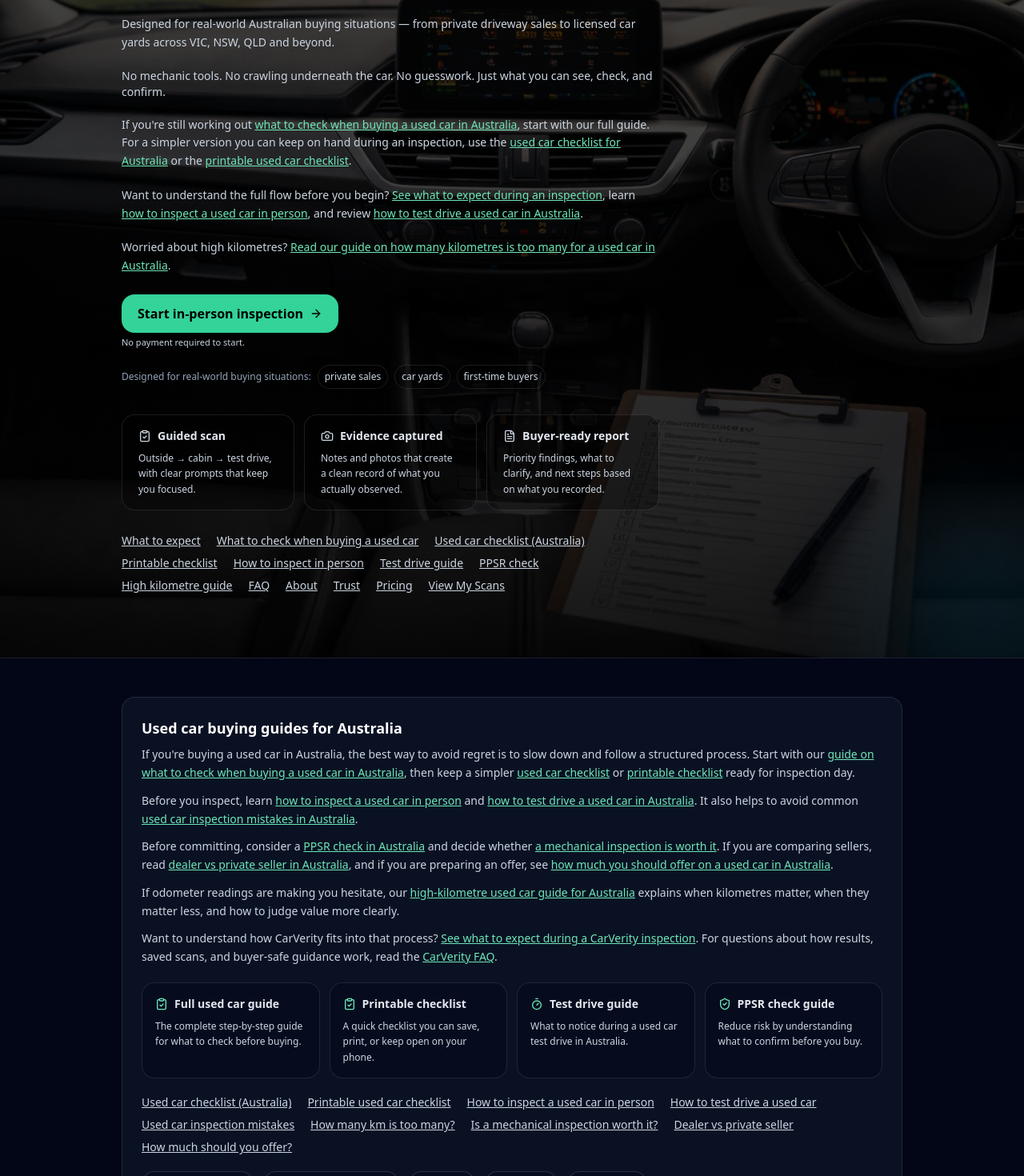
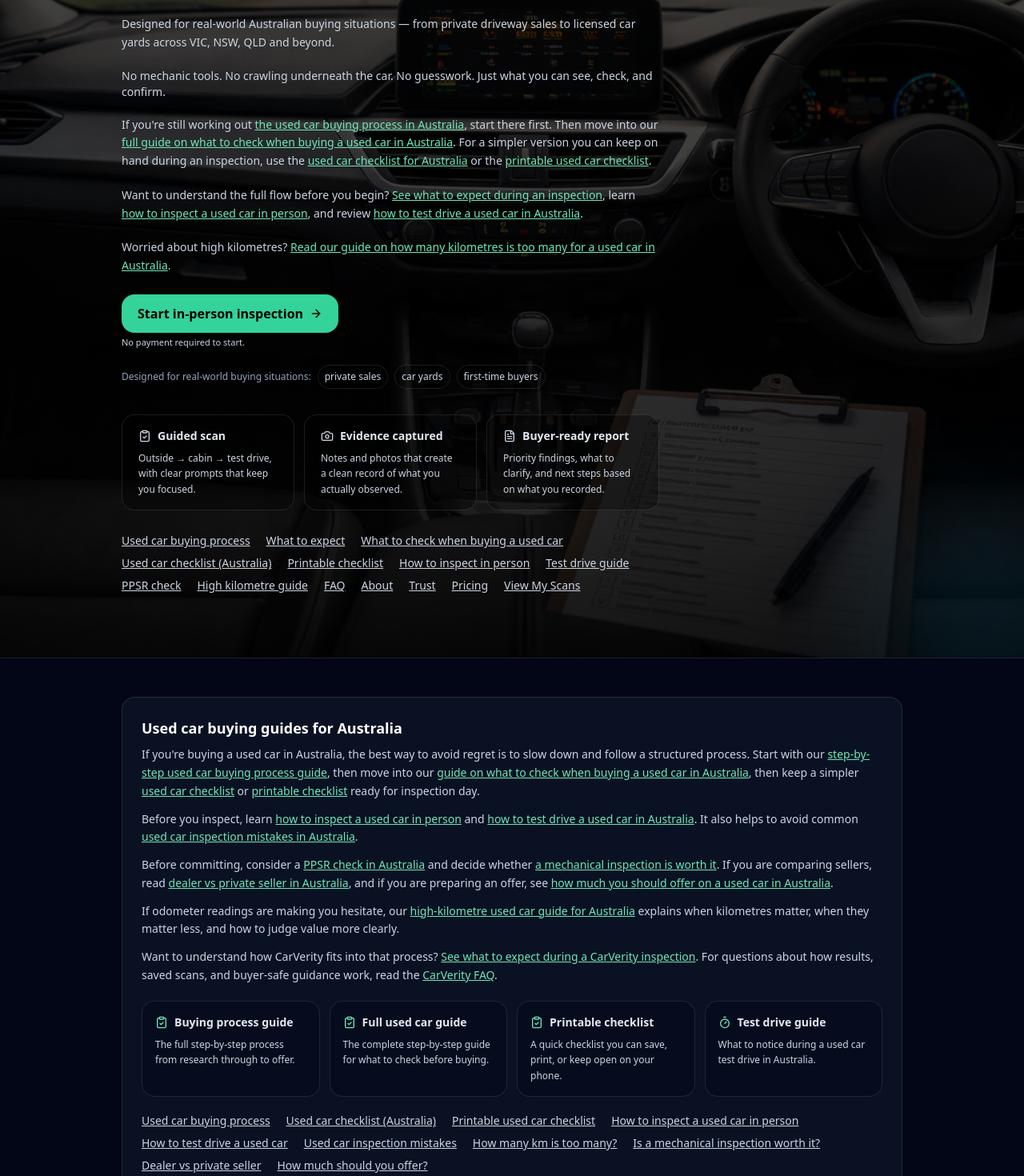
Before and after one commit to jeremy-swallow/carverity-clean, a React (Vite) app: page / in a window 1280 px wide. Shown: the part 416-1886 px from the top of the page at 80% size. Built offline with nearby package versions, Linux system fonts and the light colour scheme; no server answers.

Commit message:
Update Home page with buying process hub links

```diff
--- a/src/pages/Home.tsx
+++ b/src/pages/Home.tsx
@@ -360,13 +360,20 @@ export default function Home() {
             <p className="text-sm leading-relaxed text-slate-300">
               If you&apos;re still working out{" "}
               <Link
+                to="/used-car-buying-process-australia"
+                className="text-emerald-300 underline hover:text-emerald-200"
+              >
+                the used car buying process in Australia
+              </Link>
+              , start there first. Then move into our{" "}
+              <Link
                 to="/what-to-check-when-buying-a-used-car-australia"
                 className="text-emerald-300 underline hover:text-emerald-200"
               >
-                what to check when buying a used car in Australia
+                full guide on what to check when buying a used car in Australia
               </Link>
-              , start with our full guide. For a simpler version you can keep on
-              hand during an inspection, use the{" "}
+              . For a simpler version you can keep on hand during an inspection,
+              use the{" "}
               <Link
                 to="/used-car-checklist-australia"
                 className="text-emerald-300 underline hover:text-emerald-200"
@@ -502,6 +509,13 @@ export default function Home() {
 
             <div className="flex flex-wrap gap-x-5 gap-y-2 pt-2">
               <Link
+                to="/used-car-buying-process-australia"
+                className="text-sm text-slate-300 underline"
+              >
+                Used car buying process
+              </Link>
+
+              <Link
                 to="/what-to-expect"
                 className="text-sm text-slate-300 underline"
               >
@@ -596,6 +610,13 @@ export default function Home() {
             If you&apos;re buying a used car in Australia, the best way to avoid
             regret is to slow down and follow a structured process. Start with
             our{" "}
+            <Link
+              to="/used-car-buying-process-australia"
+              className="text-emerald-300 underline hover:text-emerald-200"
+            >
+              step-by-step used car buying process guide
+            </Link>
+            , then move into our{" "}
             <Link
               to="/what-to-check-when-buying-a-used-car-australia"
               className="text-emerald-300 underline hover:text-emerald-200"
@@ -709,6 +730,19 @@ export default function Home() {
 
           <div className="mt-5 grid gap-3 sm:grid-cols-2 lg:grid-cols-4">
             <Link
+              to="/used-car-buying-process-australia"
+              className="rounded-2xl border border-white/10 bg-slate-950/40 p-4 transition hover:bg-slate-950/55"
+            >
+              <div className="flex items-center gap-2 text-slate-200">
+                <ClipboardCheck className="h-4 w-4 text-emerald-300" />
+                <p className="text-sm font-semibold">Buying process guide</p>
+              </div>
+              <p className="mt-2 text-xs leading-relaxed text-slate-300">
+                The full step-by-step process from research through to offer.
+              </p>
+            </Link>
+
+            <Link
               to="/what-to-check-when-buying-a-used-car-australia"
               className="rounded-2xl border border-white/10 bg-slate-950/40 p-4 transition hover:bg-slate-950/55"
             >
@@ -747,22 +781,15 @@ export default function Home() {
                 What to notice during a used car test drive in Australia.
               </p>
             </Link>
-
-            <Link
-              to="/ppsr-check-australia"
-              className="rounded-2xl border border-white/10 bg-slate-950/40 p-4 transition hover:bg-slate-950/55"
-            >
-              <div className="flex items-center gap-2 text-slate-200">
-                <ShieldCheck className="h-4 w-4 text-emerald-300" />
-                <p className="text-sm font-semibold">PPSR check guide</p>
-              </div>
-              <p className="mt-2 text-xs leading-relaxed text-slate-300">
-                Reduce risk by understanding what to confirm before you buy.
-              </p>
-            </Link>
           </div>
 
           <div className="mt-5 flex flex-wrap gap-x-5 gap-y-2 text-sm">
+            <Link
+              to="/used-car-buying-process-australia"
+              className="text-slate-300 underline hover:text-white"
+            >
+              Used car buying process
+            </Link>
             <Link
               to="/used-car-checklist-australia"
               className="text-slate-300 underline hover:text-white"
@@ -880,6 +907,13 @@ export default function Home() {
 
               <p className="mt-3 text-sm leading-relaxed text-slate-300">
                 Before you inspect, you can review our{" "}
+                <Link
+                  to="/used-car-buying-process-australia"
+                  className="text-emerald-300 underline hover:text-emerald-200"
+                >
+                  step-by-step used car buying process guide
+                </Link>
+                , our{" "}
                 <Link
                   to="/what-to-check-when-buying-a-used-car-australia"
                   className="text-emerald-300 underline hover:text-emerald-200"
@@ -1130,6 +1164,20 @@ export default function Home() {
 
           <div className="mt-5 grid gap-3 md:grid-cols-2">
             <Link
+              to="/used-car-buying-process-australia"
+              className="rounded-2xl border border-white/10 bg-slate-950/40 p-4 transition hover:bg-slate-950/55"
+            >
+              <div className="flex items-center gap-2 text-slate-200">
+                <ClipboardCheck className="h-4 w-4 text-emerald-300" />
+                <p className="text-sm font-semibold">Used car buying process</p>
+              </div>
+              <p className="mt-2 text-xs leading-relaxed text-slate-300">
+                Follow the full step-by-step process from research through to
+                negotiation.
+              </p>
+            </Link>
+
+            <Link
               to="/dealer-vs-private-seller-australia"
               className="rounded-2xl border border-white/10 bg-slate-950/40 p-4 transition hover:bg-slate-950/55"
             >
@@ -1260,6 +1308,13 @@ export default function Home() {
             </Link>
             {" · "}
             <Link
+              to="/used-car-buying-process-australia"
+              className="text-slate-300 underline"
+            >
+              Used car buying process
+            </Link>
+            {" · "}
+            <Link
               to="/what-to-check-when-buying-a-used-car-australia"
               className="text-slate-300 underline"
             >
```
